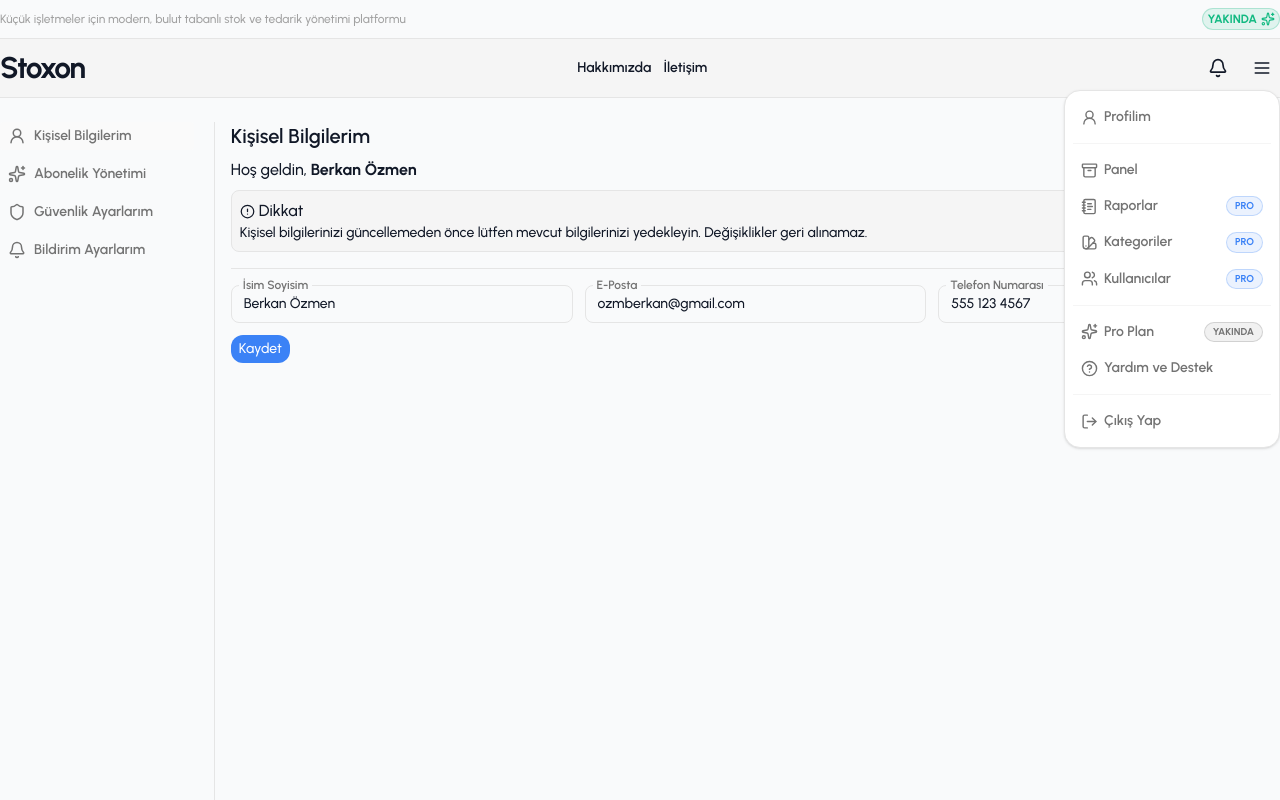
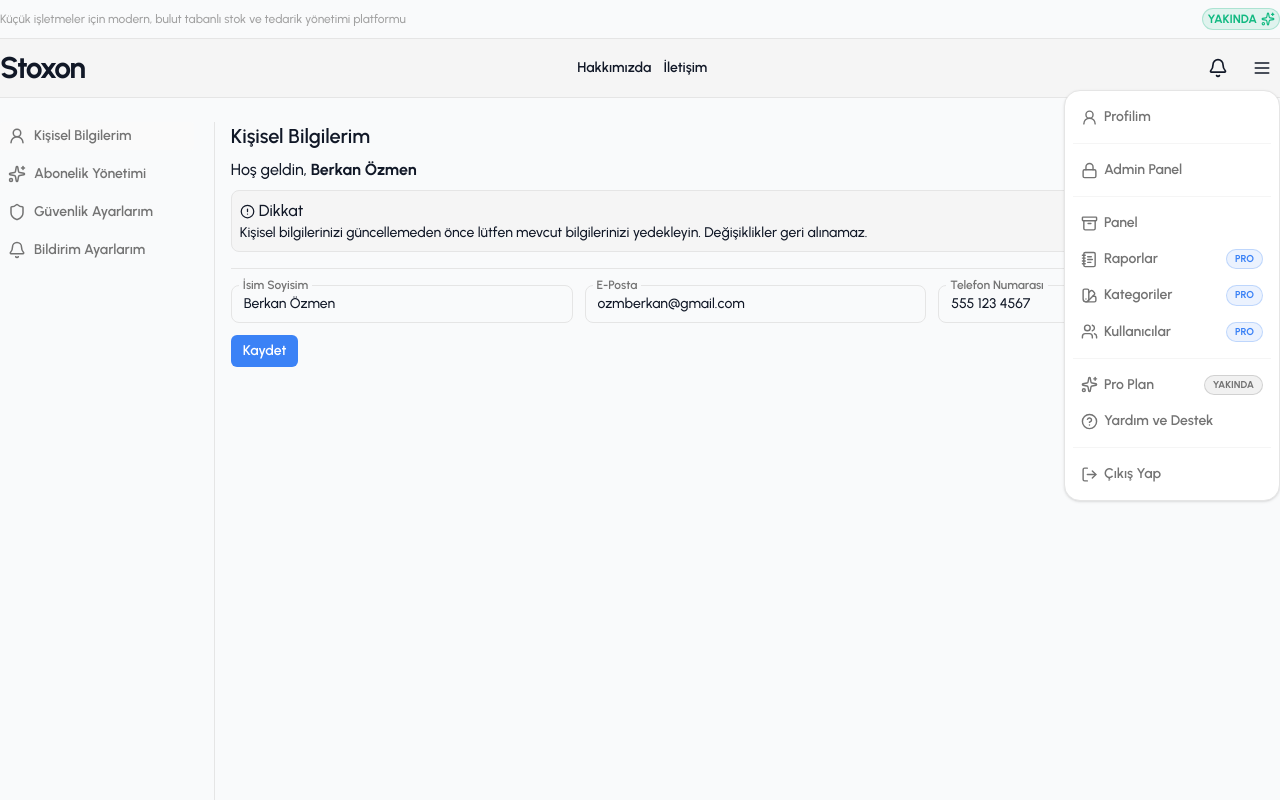
Before and after one commit to ozmberkan/stoxon, a React (Vite) app in the folder client/: page /profilim in a window 1280 px wide. Both pictures are taken after a click on the button 1261 px from the left and 68 px from the top of the page. Shown: the top 800 px of the page. Built offline with nearby package versions, Linux system fonts and the light colour scheme.

Commit message:
feat: Navbar ve profil bileşenlerinde yeni buton ve ayırıcı bileşenler eklendi. Bildirim ve güvenlik ayarları için toggle özelliği eklendi.

```diff
--- a/client/src/components/Navbar/Navbar.jsx
+++ b/client/src/components/Navbar/Navbar.jsx
@@ -11,6 +11,7 @@
   Archive,
   Bell,
   HelpCircle,
+  Lock,
   LogOut,
   Menu as MenuIcon,
   NotebookText,
@@ -22,6 +23,7 @@
 import moment from "moment";
 import { Link } from "react-router-dom";
 import Logo from "../UI/Logo/Logo";
+import Seperator from "../UI/Seperator";
 
 const Navbar = () => {
   return (
@@ -111,8 +113,17 @@
                       Profilim
                     </Link>
                   </MenuItem>
-
-                  <hr className="my-2 text-neutral-100" />
+                  <Seperator />
+                  <MenuItem>
+                    <Link
+                      className="flex items-center gap-1.5 font-semibold text-neutral-500 transition-all duration-200 hover:text-text data-focus:bg-neutral-100 text-sm p-2 rounded-lg"
+                      to="/yonetim"
+                    >
+                      <Lock size={17} />
+                      Admin Panel
+                    </Link>
+                  </MenuItem>
+                  <Seperator />
                   {navLinks.map((link) => (
                     <MenuItem>
                       <Link
@@ -133,7 +144,7 @@
                       </Link>
                     </MenuItem>
                   ))}
-                  <hr className="my-2 text-neutral-100" />
+                  <Seperator />
                   <MenuItem>
                     <Link className="flex items-center justify-between gap-1.5 font-semibold text-neutral-500 transition-all duration-200  hover:cursor-not-allowed text-sm p-2 rounded-lg">
                       <div className="flex items-center gap-1.5">
@@ -158,7 +169,7 @@
                     </Link>
                   </MenuItem>
 
-                  <hr className="my-2 text-neutral-100" />
+                  <Seperator />
                   <MenuItem>
                     <Link
                       className="flex items-center gap-1.5 font-semibold text-neutral-500 transition-all duration-200 hover:text-red-500 data-focus:bg-red-100 text-sm p-2 rounded-lg"
--- a/client/src/components/Profile/Tabs/InfoContent.jsx
+++ b/client/src/components/Profile/Tabs/InfoContent.jsx
@@ -1,5 +1,6 @@
 import { AlertCircle } from "lucide-react";
 import Alert from "~/components/UI/Alert/Alert";
+import Button from "~/components/UI/Button";
 
 const InfoContent = () => {
   return (
@@ -46,9 +47,9 @@
         </div>
 
         <div className="col-span-3">
-          <button className="bg-primary text-sm px-2 py-1 rounded-xl text-white">
+          <Button size={"sm"} color={"text-white"} bg={"bg-primary"}>
             Kaydet
-          </button>
+          </Button>
         </div>
       </form>
     </div>
--- a/client/src/components/Profile/Tabs/NotificationContent.jsx
+++ b/client/src/components/Profile/Tabs/NotificationContent.jsx
@@ -1,7 +1,16 @@
+import { Switch } from "@headlessui/react";
 import { Bell } from "lucide-react";
+import { useState } from "react";
 import Alert from "~/components/UI/Alert/Alert";
+import Seperator from "~/components/UI/Seperator";
 
 const NotificationContent = () => {
+  const [enabled, setEnabled] = useState(false);
+
+  const handleToggle = () => {
+    setEnabled((prev) => !prev);
+  };
+
   return (
     <div className="pl-2 flex flex-col gap-2 w-full">
       <h1 className="font-semibold text-xl">Bildirim Ayarları</h1>
@@ -12,7 +21,20 @@
           "Bildirimlerden rahatsız mı oldunuz ? Bu sekmeden bildirimleri kapatabilirsiniz."
         }
       />
-      <hr className="my-2 text-neutral-200" />
+      <Seperator />
+
+      <div className="flex items-center gap-1">
+        <Switch
+          checked={enabled}
+          onChange={handleToggle}
+          className="group inline-flex h-6 w-11 items-center rounded-full bg-gray-200 transition data-checked:bg-primary"
+        >
+          <span className="size-4 translate-x-1 rounded-full bg-white transition group-data-checked:translate-x-6" />
+        </Switch>
+        <span className="text-sm text-neutral-500">
+          Bildirimleri Kapat / Aç
+        </span>
+      </div>
     </div>
   );
 };
--- a/client/src/components/Profile/Tabs/ProContent.jsx
+++ b/client/src/components/Profile/Tabs/ProContent.jsx
@@ -1,5 +1,7 @@
 import { Stars } from "lucide-react";
 import Alert from "~/components/UI/Alert/Alert";
+import Button from "~/components/UI/Button";
+import Seperator from "~/components/UI/Seperator";
 
 const ProContent = () => {
   return (
@@ -13,7 +15,12 @@
           "Pro aboneliğiniz aktif değil, Abonelik satın alarak tüm özelliklerimize erişebilirsiniz."
         }
       />
-      <hr className="my-2 text-neutral-200" />
+      <Seperator />
+      <div>
+        <Button size={"sm"} color={"text-white"} bg={"bg-secondary"}>
+          Pro'yu Dene
+        </Button>
+      </div>
     </div>
   );
 };
--- a/client/src/components/Profile/Tabs/SecurityContent.jsx
+++ b/client/src/components/Profile/Tabs/SecurityContent.jsx
@@ -1,7 +1,16 @@
+import { Switch } from "@headlessui/react";
 import { Shield } from "lucide-react";
+import { useState } from "react";
 import Alert from "~/components/UI/Alert/Alert";
+import Seperator from "~/components/UI/Seperator";
 
 const SecurityContent = () => {
+  const [enabled, setEnabled] = useState(false);
+
+  const handleToggle = () => {
+    setEnabled((prev) => !prev);
+  };
+
   return (
     <div className="pl-2 flex flex-col gap-2 w-full">
       <h1 className="font-semibold text-xl">Güvenlik Ayarları</h1>
@@ -9,10 +18,22 @@
         Icon={Shield}
         head={"Dikkat"}
         content={
-          "Güvenlik ayarlarınızı güncellemeden önce lütfen mevcut bilgilerinizi yedekleyin. Değişiklikler geri alınamaz."
+          "Güvenlik ayarlarınızdan google authenticator'ı açarak hesabınızı daha güvenli hale getirebilirsiniz. Bu özellik, hesabınıza giriş yaparken ek bir doğrulama katmanı ekler."
         }
       />
-      <hr className="my-2 text-neutral-200" />
+      <Seperator />
+      <div className="flex items-center gap-1">
+        <Switch
+          checked={enabled}
+          onChange={handleToggle}
+          className="group inline-flex h-6 w-11 items-center rounded-full bg-gray-200 transition data-checked:bg-primary"
+        >
+          <span className="size-4 translate-x-1 rounded-full bg-white transition group-data-checked:translate-x-6" />
+        </Switch>
+        <span className="text-sm text-neutral-500">
+          Google Authenticator Kapat / Aç
+        </span>
+      </div>
     </div>
   );
 };
--- /dev/null
+++ b/client/src/components/UI/Button.jsx
@@ -0,0 +1,27 @@
+import React from "react";
+
+const Button = ({ size, onClick, bg, color, type, children }) => {
+  return (
+    <button
+      onClick={onClick}
+      type={type ?? "button"}
+      className={`
+        rounded-md
+        font-semibold
+        hover:shadow-md
+        transition-all duration-200
+        ${bg ? bg : "bg-primary"} ${color ? color : "text-white"}
+        ${
+          size === "sm"
+            ? "text-sm px-3 py-1.5"
+            : size === "xs"
+            ? "text-xs px-2 py-1"
+            : "text-base px-4 py-2"
+        }`}
+    >
+      {children}
+    </button>
+  );
+};
+
+export default Button;
--- /dev/null
+++ b/client/src/components/UI/Seperator.jsx
@@ -0,0 +1,5 @@
+const Seperator = () => {
+  return <hr className="my-2 text-neutral-100" />;
+};
+
+export default Seperator;
```
